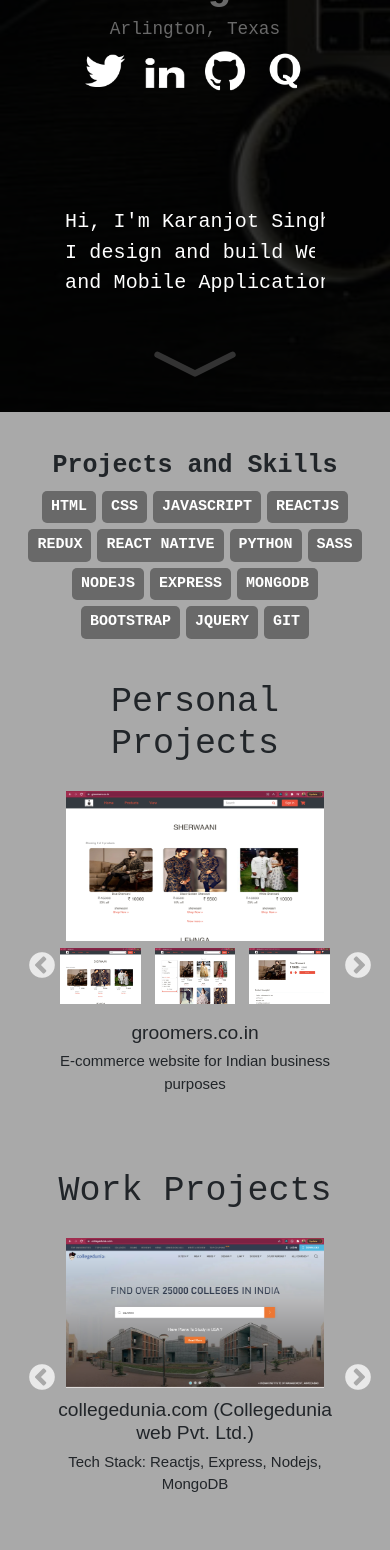
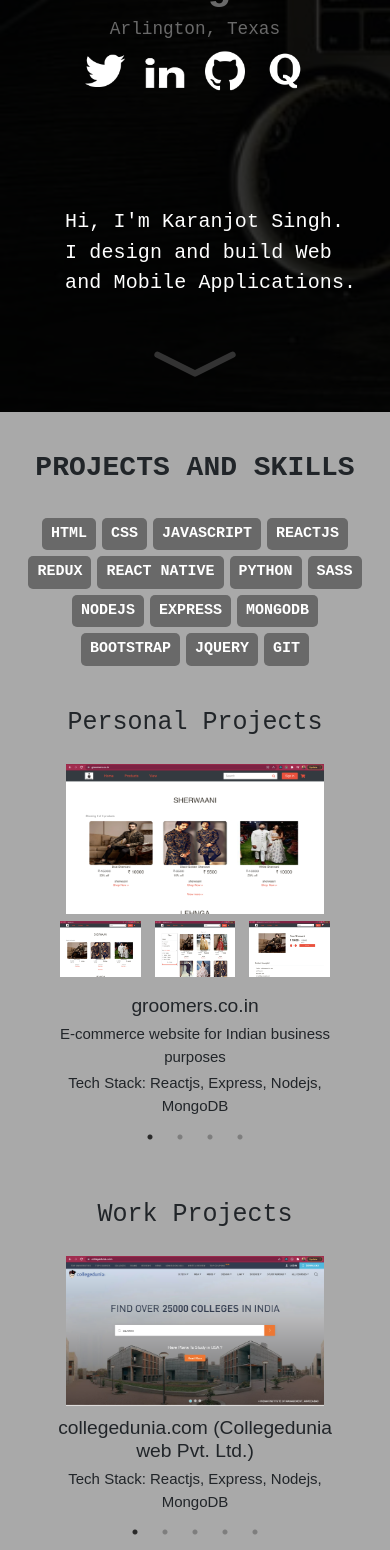
Before and after one commit to Karanjot1995/karanjot1995.github.io, a React (Create React App) app: page / in a window 390 px wide. Shown: the part 432-1982 px from the top of the page. Built offline with nearby package versions, Linux system fonts and the light colour scheme.

Commit message:
deployment

```diff
--- a/src/components/Portfolio.js
+++ b/src/components/Portfolio.js
@@ -19,6 +19,11 @@
     function handleResize() {
       setWindowWidth(window.innerWidth);
     }
+    window.addEventListener('click', function(e){
+      if (!btnRef.current.contains(e.target)){
+        settoggleMenu(false)
+      }
+    })
     window.addEventListener('resize', handleResize);
     return () => window.removeEventListener('resize', handleResize);
   }, []);
@@ -26,11 +31,11 @@
   function changeExpanded(e){
     let expanded = ReactDOM.findDOMNode(e.currentTarget).parentNode.firstChild.firstChild
     console.log(expanded.src = e.target.src)
-
   }
 
   const myRef = useRef(null)
   const menuRef = useRef()
+  const btnRef = useRef()
 
   function scrollDown (){
     myRef.current.scrollIntoView()
@@ -57,7 +62,9 @@
       slidesToShow: 1,
       speed: 500,
       rows: 1,
-      slidesPerRow: 1
+      slidesPerRow: 1,
+      dots:true,
+      arrows:false
     }
 
   }
@@ -65,7 +72,7 @@
 
   return (
     <div className="App">
-      <a  class="menu_icon" onClick={()=>settoggleMenu(!toggleMenu)}><FiMenu size="30px" fill="#fff"/></a>
+      <a  class="menu_icon" ref={btnRef} onClick={()=>settoggleMenu(!toggleMenu)}><FiMenu size="30px" fill="#fff"/></a>
         <div id="menu" ref={menuRef} className={`pt-5 ${toggleMenu?"d-block":"d-none"}`}>
           <ul className="pt-3">
             <li><a href="#intro">Introduction</a></li>
@@ -104,7 +111,7 @@
 
         <div className="section skills light text-center" ref={myRef} id="skills">
           <div class="container-fluid text-center">
-            <h2 className="heading"><b>Projects and Skills</b></h2>
+            <h2 className="heading text-uppercase"><b>Projects and Skills</b></h2>
             <div className="d-flex justify-content-center text-uppercase skill-set">
                 <p className="skill-bubble">HTML</p>
                 <p className="skill-bubble">CSS</p>
@@ -135,6 +142,7 @@
                 <a className="thumbnail" onClick={(e)=>changeExpanded(e)}><img src={require('../images/groomers/groomers-3.png').default}/></a>
                 <h3>groomers.co.in</h3>
                 <p>E-commerce website for Indian business purposes</p>
+                <p>Tech Stack: Reactjs, Express, Nodejs, MongoDB</p>
               </div>
               <div class="text-center">
                 <a className="expanded" href="https://github.com/Karanjot1995/Social" target="_blank">
@@ -145,6 +153,7 @@
                 <a className="thumbnail" onClick={(e)=>changeExpanded(e)}><img src={require('../images/social/social-3.png').default}/></a>
                 <h3>Social Web (Facebook functionalities)</h3>
                 <p>Post, like comment, chat, add Friend, signup, google Authentication etc.</p>
+                <p>Tech Stack: Express, Nodejs, MongoDB</p>
               </div>
               <div class="text-center">
                 <a className="expanded" href="https://github.com/Karanjot1995/SEO_tool" target="_blank">
@@ -154,7 +163,7 @@
                 <a className="thumbnail" onClick={(e)=>changeExpanded(e)}><img src={require('../images/seo-2.png').default}/></a>
                 <a className="thumbnail" onClick={(e)=>changeExpanded(e)}><img src={require('../images/seo-3.png').default}/></a>
                 <h3>SEO Automation Tool</h3>
-                <p></p>
+                <p>Tech Stack: Reactjs, Express, Nodejs, MongoDB</p>
               </div>
               <div class="text-center">
                 <a className="expanded" href="https://github.com/Karanjot1995/Workplace-Management-Tool" target="_blank">
@@ -164,7 +173,7 @@
                 <a className="thumbnail" onClick={(e)=>changeExpanded(e)}><img src={require('../images/wmt/wmt-2.png').default}/></a>
                 <a className="thumbnail" onClick={(e)=>changeExpanded(e)}><img src={require('../images/wmt/wmt-3.png').default}/></a>
                 <h3>Workplace Management Tool</h3>
-                <p></p>
+                <p>Tech Stack: Reactjs, Express, Nodejs, MongoDB</p>
               </div>
               {/* <div class="text-center">
                 <a href="https://karanjot1995.github.io/elle.html" target="_blank"><img src={require('../images/images/design_6.png').default}/></a>
@@ -175,7 +184,7 @@
           </div>
 
 
-          <div className="m-5">
+          <div className="m-5 pd-t-5">
             <h3 className="sub-heading">Work Projects</h3>
             <Slider {...settings}>
               <div class="text-center">
@@ -211,7 +220,7 @@
 
 
 
-          <div className="m-5">
+          <div className="m-5 pd-t-5">
             <h3 className="sub-heading">Static Designs</h3>
             <Slider {...settings}>
             <div class="text-center">
@@ -261,9 +270,9 @@
         </div>
 
         <div class="section work-ex dark" id="work-ex">
-          <h2 className="heading text-center"><b>Work Experience</b></h2>
+          <h2 className="heading text-center text-uppercase"><b>Work Experience</b></h2>
 
-          <div className="company m-auto">
+          <div className="company m-auto pb-4">
             <h3>Hogarth Worldwide, India - Software Engineer</h3>
             <h3>(July 2018 - March 2021)</h3>
             <p>- Worked with hogarth India from July 2018 to March 2021 on various independent as well as team projects.</p>
@@ -277,7 +286,7 @@
             <p>- Worked on the front-end of other minor projects like Corporate Gurukul and Lentra.</p>
           </div>
 
-          <div className="company">
+          <div className="company pb-4">
             <h3>Collegedunia Web Pvt Ltd - Software Engineer</h3>
             <h3>(March 2021 - August 2021)</h3>
             <p>- Worked with collegedunia.com (product based company) from March 2021 to August 2021 as
@@ -293,13 +302,13 @@
 
         </div>
 
-        <div class="section education light text-center" id="education">
-          <h2 className="heading"><b>Education</b></h2>
-          <div className="company d-flex flex-column align-items-center">
+        <div class="section education light" id="education">
+          <h2 className="heading text-uppercase text-center"><b>Education</b></h2>
+          <div className="company d-flex flex-column align-items-center text-left">
             <p>I graduated with a Bachelors in Technology degree in <b>Electronics and Communication Engineering</b>
-            from Guru Gobind Singh Indraprastha University <b>(IP University)</b> in 2017.</p>
-            <p>I finished 10th and 12th from <b>Cambridge School</b>, Srinivaspuri, <b>Delhi</b> in 2011 and 2013 respectively.</p>
-            <p>I developed an interest in <b>web development</b> and worked on various projects during my career, college and of my own.</p>
+            from Guru Gobind Singh Indraprastha University <b>(IP University)</b> in 2017.</p><br/>
+            <p>I finished 10th and 12th from <b>Cambridge School</b>, Srinivaspuri, <b>Delhi</b> in 2011 and 2013 respectively.</p><br/>
+            <p>I developed an interest in <b>web development</b> and worked on various projects during my career, college and of my own.</p><br/>
             <p>Currently I am pursuing Master of Science in Computer Science from <b>The University of Texas at Arlington</b></p>
           </div>
         </div>
--- a/src/components/portfolio.scss
+++ b/src/components/portfolio.scss
@@ -11,8 +11,12 @@
 .w-80{
 	width:80%;
 }
+.pd-t-5{
+  padding-top:3rem;
+}
 .heading{
 	font-size: 45px;
+	margin-bottom: 30px;
 }
 .sub-heading{
 	font-size: 35px;
@@ -114,7 +118,7 @@
 	}
 	.step_3{
 		border-right: none;
-		animation: typing 1.5s steps(30, end) 1s 1 normal both, blink-caret .2s steps(30, end) infinite;
+		animation: typing 1.5s steps(30, end) 1s 1 normal both, blink-caret .2s steps(30, end) 9;
 		-webkit-animation-delay: 3.7s;
 		animation-delay: 3.7s;
 	}
@@ -163,6 +167,7 @@
 		}
 		p{
 			font-size: 15px;
+			margin-bottom: 4px
 		}
 		img{
 			width:90%;
@@ -190,7 +195,6 @@
 	h3{
 		max-width: 80%;
 		margin:auto;
-		padding-top:20px;
 		font-weight: bold;
 	}
 	p{
@@ -208,7 +212,7 @@
   width: 300px;
   height: 100%;
   background: #000;
-	opacity: 0.7;
+	opacity: 0.8;
 	z-index: 3;
 }
 
@@ -276,9 +280,10 @@
   }
 
 	//-------Typewriter-------//
+
 	.typewriter{
-		width: 100%;
-		padding: 2rem 5rem;
+		width: max-content;
+		padding: 2rem 4rem 2rem 5rem;
 		margin: auto!important;
 		h2{
 			font-size: 20px;
@@ -292,10 +297,17 @@
 		}
 	}
 	.heading{
+		font-size: 28px;
+	}
+	.sub-heading{
 		font-size: 25px;
 	}
 	h2,h3{
 		font-size: 20px;;
+	}
+
+	.slick-dots li button:before{
+		font-size: 10px;
 	}
 
 	.skills{
```
